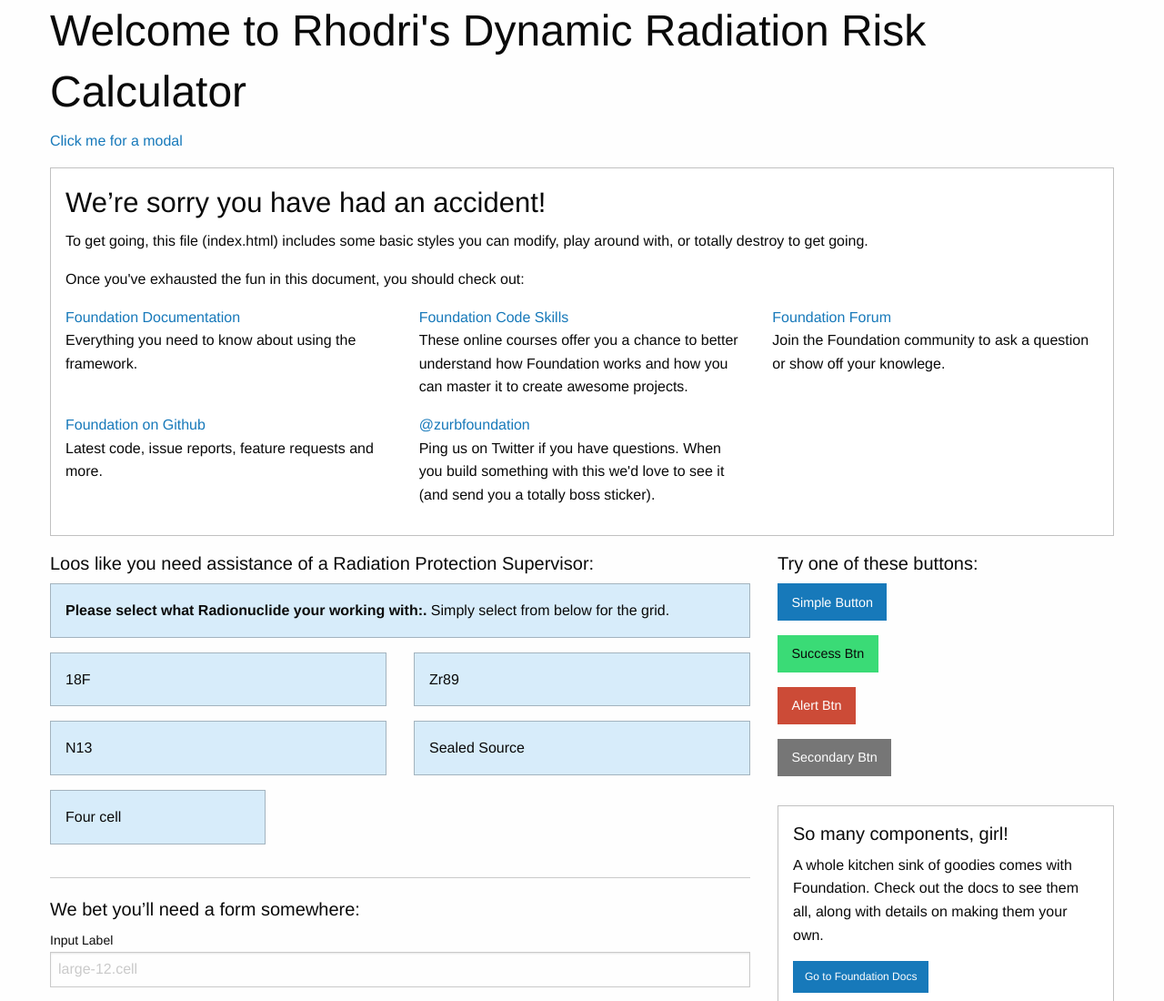
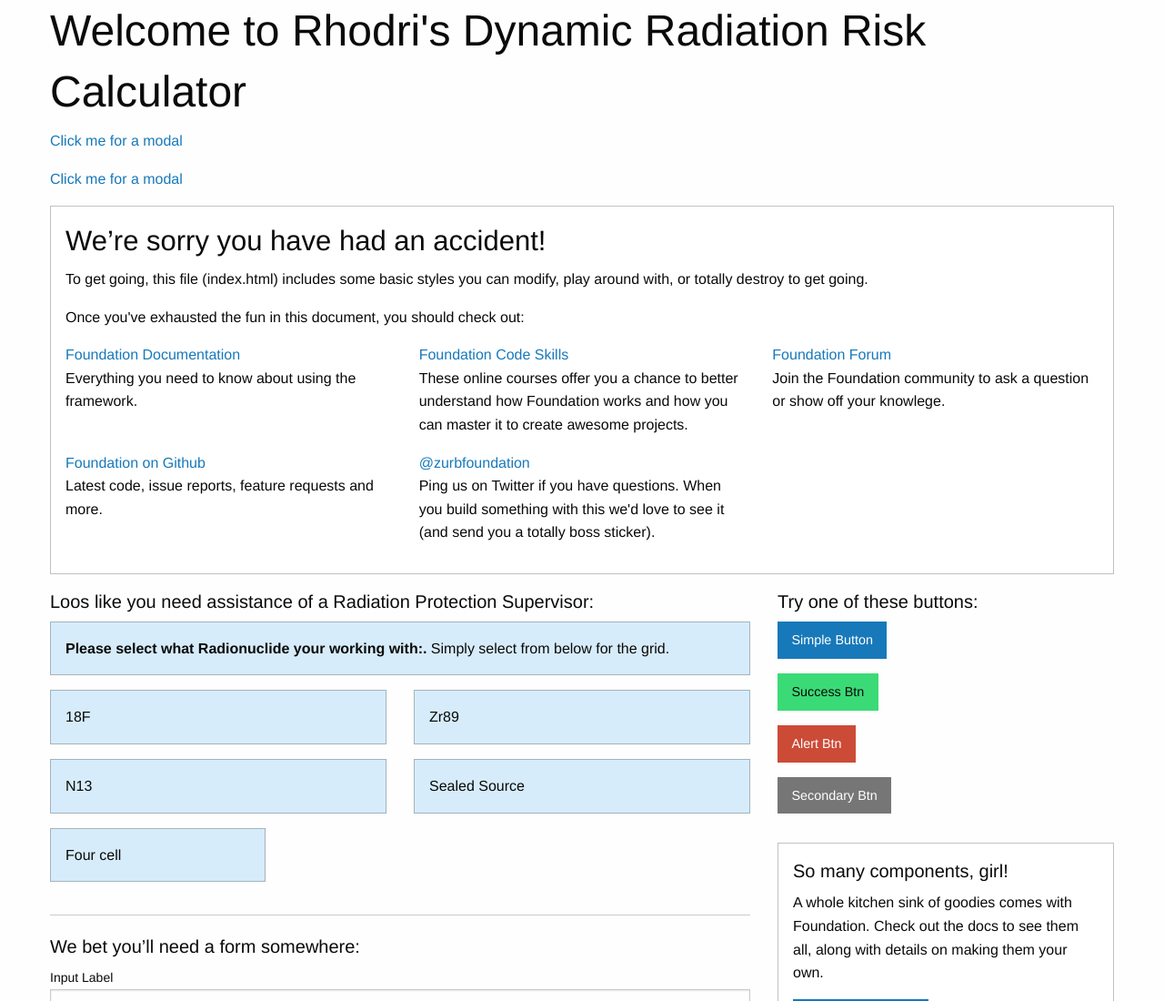
Before and after one commit to mcbrs1a/RRCalc, a plain HTML site: page index.html in a window 1280 px wide. Shown: the top 1100 px of the page at 91% size. Drawn offline with Linux system fonts and the light colour scheme.

Commit message:
add index.html

```diff
--- a/index.html
+++ b/index.html
@@ -19,6 +19,9 @@
 
 <p><a data-open="exampleModal1">Click me for a modal</a></p>
 
+<div class="row">
+  <div class="columns">
+    <p><a data-open="exampleModal1">Click me for a modal</a></p>
 <div class="reveal" id="exampleModal1" data-reveal>
   <h1>Awesome. I Have It.</h1>
   <p class="lead">Your couch. It is mine.</p>
@@ -27,6 +30,9 @@
     <span aria-hidden="true">&times;</span>
   </button>
 </div>
+</div>
+</div>
+
 
 
 
```
